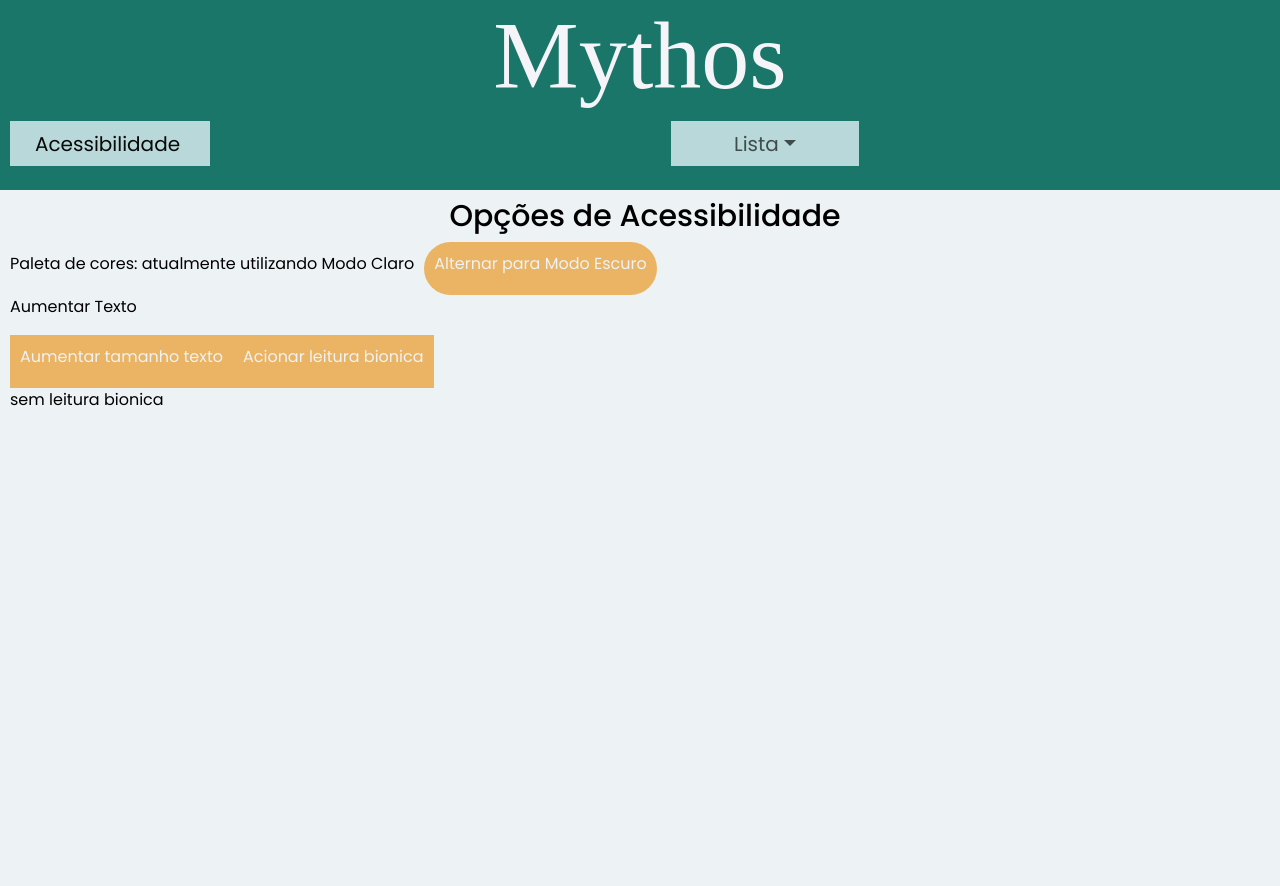
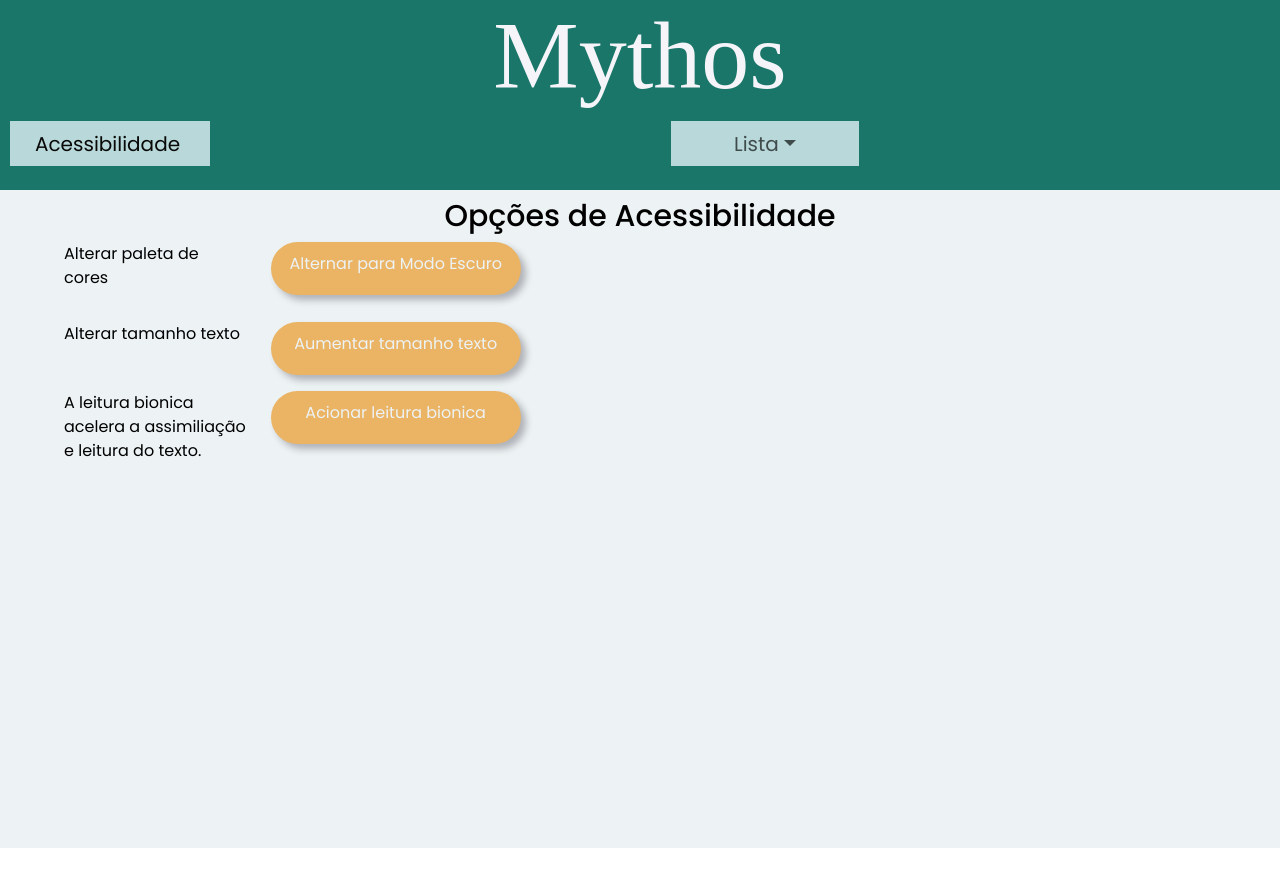
Before and after one commit to diegocamargo55555/Mythos, a React (Create React App) app: page /acessibilidade in a window 1280 px wide. Shown: the top 886 px of the page. After the commit the page ends 848 px from the top, so only its background shows below. Built offline with nearby package versions, Linux system fonts and the light colour scheme; a web font is replaced by a local one.

Commit message:
estilizacao pagina de acessibilidade

```diff
--- a/src/pages/Acessibilidade/acessibilidade.css
+++ b/src/pages/Acessibilidade/acessibilidade.css
@@ -1,12 +1,22 @@
 /* Estilos padrão (modo claro) */
 .body-claro {
-  height: 1000px;
   margin: 0;
-  padding-left: 10px;
   font-family: "Poppins", sans-serif;
   background-color: #EDF2F4;
   color: black;
 }
+
+.colunaTexto{
+  margin-left: 5%;
+}
+.dark-mode {
+  margin:0;
+  font-family: "Poppins", sans-serif;
+  width: 100%;
+  background-color: #1D1E2C;
+  color: #EDF2F4;
+}
+
 
 button {
   padding: 10px;
@@ -18,27 +28,22 @@ button {
   color: #EDF2F4;
   transition: background-color 0.9s ease;
 }
-.paletaCores{
-  box-shadow: 100px;
+
+.botao{
+  box-shadow: 5px 5px 7px #1d1e2c4d;
   border-radius: 50px;
-  margin-left: 10px;
+  width: 250px;
 }
+
 
 .paletaCores:hover {
   background-color: #1D1E2C;
 }
-
 .tamanho:hover{
   transition: 0.8s ease-out;
   font-size: 20px;
 }
-.dark-mode {
-  font-family: "Poppins", sans-serif;
-  width: 100%;
-  height: 1000px;
-  background-color: #1D1E2C;
-  color: #EDF2F4;
-}
+
 
 .dark-mode button{
   background-color: #BB6B00;
@@ -53,6 +58,7 @@ button {
   font-size: 16px;
 }
 .smallText {
+  height: 650px;
   font-size: 16px;
 }
 .smallText h1{
@@ -60,6 +66,7 @@ button {
 }
 .bigText {
   font-size: 36px;
+  height: 950px;
 }
 .bigText h1{
   font-size: larger;
--- a/src/pages/Acessibilidade/acessibilidade_page.js
+++ b/src/pages/Acessibilidade/acessibilidade_page.js
@@ -51,22 +51,46 @@ const Acessibilidade = () => {
         <div className={isBig ? "bigText" : "smallText"}>
           <header>
             <h1>Opções de Acessibilidade</h1>
-            Paleta de cores: atualmente utilizando {isDarkMode ? "Modo Escuro" : "Modo Claro"}
-            <button className="paletaCores" onClick={toggleDarkMode}>
-            <p dangerouslySetInnerHTML={{ __html: bionicReadingActivated ? textVide(isDarkMode ? "Alternar para Modo Claro" : "Alternar para Modo Escuro") : isDarkMode ? "Alternar para Modo Claro" : "Alternar para Modo Escuro"}}></p>
-            </button>
-            <p>Aumentar Texto</p>
-           <button className="tamanho" onClick={toggleBigText}>
-           <p dangerouslySetInnerHTML={{ __html: bionicReadingActivated ? textVide(isBig ? "Diminuir tamanho texto" : "Aumentar tamanho texto") : isBig ? "Diminuir tamanho texto" : "Aumentar tamanho texto"}}></p>
-            </button>
-            <button onClick={toggleReading}>
-            <p dangerouslySetInnerHTML={{ __html: bionicReadingActivated ? textVide("Desativar leitura bionica") : "Acionar leitura bionica"}}></p>
-            </button>
-            <p dangerouslySetInnerHTML={{ __html:bionicReadingActivated ?  textVide("Bionic Reading is a new method facilitating the reading process by guiding the eyes through text."): "sem leitura bionica"}}></p>
+            <div className="colunaTexto">
+              <div class="row">
+                <div class="col-md-2">
+                  <p dangerouslySetInnerHTML={{ __html: bionicReadingActivated ? textVide("Alterar paleta de cores") : "Alterar paleta de cores"}}></p>
+                </div>
+                <div class="col-md-auto">
+                  <button className="paletaCores botao" onClick={toggleDarkMode}>
+                  <p dangerouslySetInnerHTML={{ __html: bionicReadingActivated ? textVide(isDarkMode ? "Alternar para Modo Claro" : "Alternar para Modo Escuro") : isDarkMode ? "Alternar para Modo Claro" : "Alternar para Modo Escuro"}}></p>
+                  </button>
+                </div>
+              </div>
+            </div>
+            <p></p>
+            <div className="colunaTexto">
+              <div class="row">
+                <div class="col-md-2">
+                  <p dangerouslySetInnerHTML={{ __html: bionicReadingActivated ? textVide("Alterar tamanho texto") : "Alterar tamanho texto"}}></p>
+                </div>
+              <div class="col-md-auto">
+                  <button className="tamanho botao" onClick={toggleBigText}>
+                  <p dangerouslySetInnerHTML={{ __html: bionicReadingActivated ? textVide(isBig ? "Diminuir tamanho texto" : "Aumentar tamanho texto") : isBig ? "Diminuir tamanho texto" : "Aumentar tamanho texto"}}></p>
+                </button>
+                </div>
+              </div>
+            </div>
+            <p></p>
+            <div className="colunaTexto">
+              <div class="row">
+                <div class="col-md-2">
+                  <p dangerouslySetInnerHTML={{ __html:bionicReadingActivated ?  textVide("A leitura bionica acelera a assimiliação e leitura do texto.") : "A leitura bionica acelera a assimiliação e leitura do texto."}}></p>
+                </div>
+                <div class="col-md-auto">
+                  <button className="botao" onClick={toggleReading}>
+                    <p dangerouslySetInnerHTML={{ __html:bionicReadingActivated ?  textVide("Desativar leitura bionica."): "Acionar leitura bionica"}}></p>
+                  </button>
+                </div>
+              </div>
+            </div>
           </header>
           <main>
-          <div>
-            </div>
           </main>
         </div>
       </div>
```
